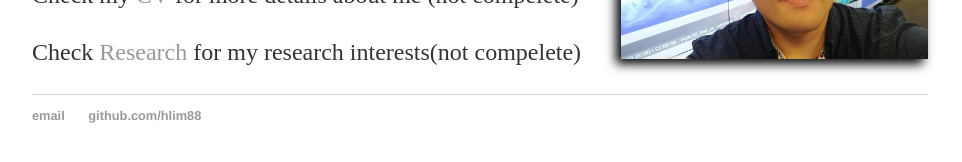
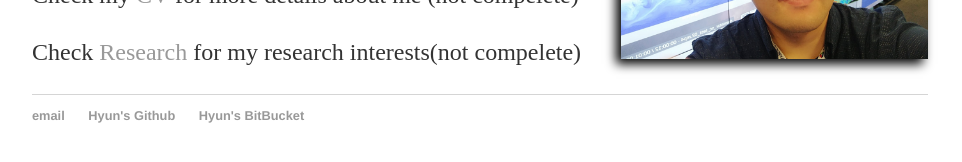
Before and after one commit to hlim88/hlim88.github.io, a Jekyll site: the page built from index.html, in a window 1280 px wide. Shown: the part 348-510 px from the top of the page, without its empty margins (160-1122 px from the left). Built offline with Jekyll 4.4.1, drawn with Linux system fonts in a browser that asks for light colours.

Commit message:
Add bitbucket profile

```diff
--- a/_layouts/default.html
+++ b/_layouts/default.html
@@ -29,7 +29,8 @@
   <footer>
    <ul>
    <li><a href="mailto:hylim1988@gmail.com">email</a></li>
-   <li><a href="https://github.com/hlim88">github.com/hlim88</a></li>
+   <li><a href="https://github.com/hlim88">Hyun's Github</a></li>
+   <li><a href="https://bitbucket.org/hyun_lim">Hyun's BitBucket</a></li>
    </ul>
   </footer>
   </body>
```
